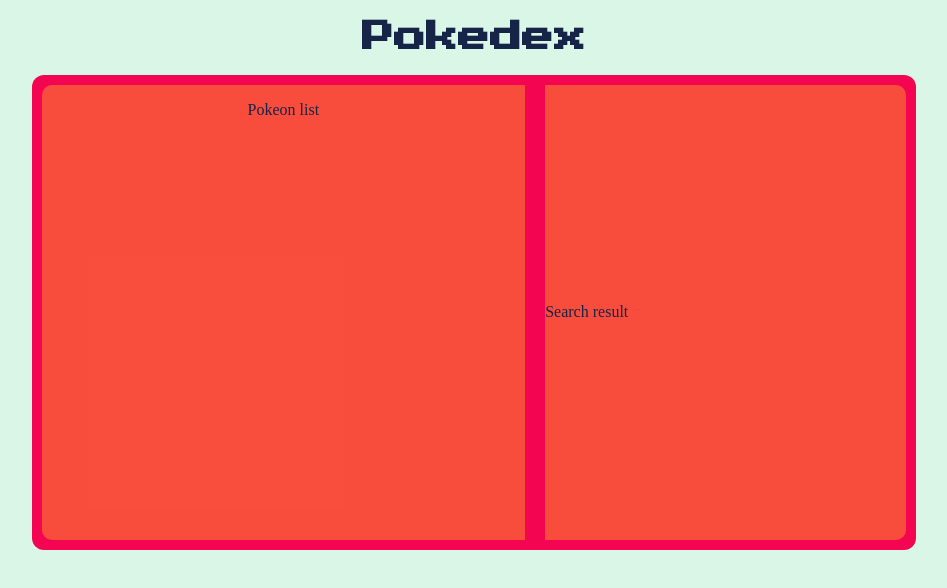
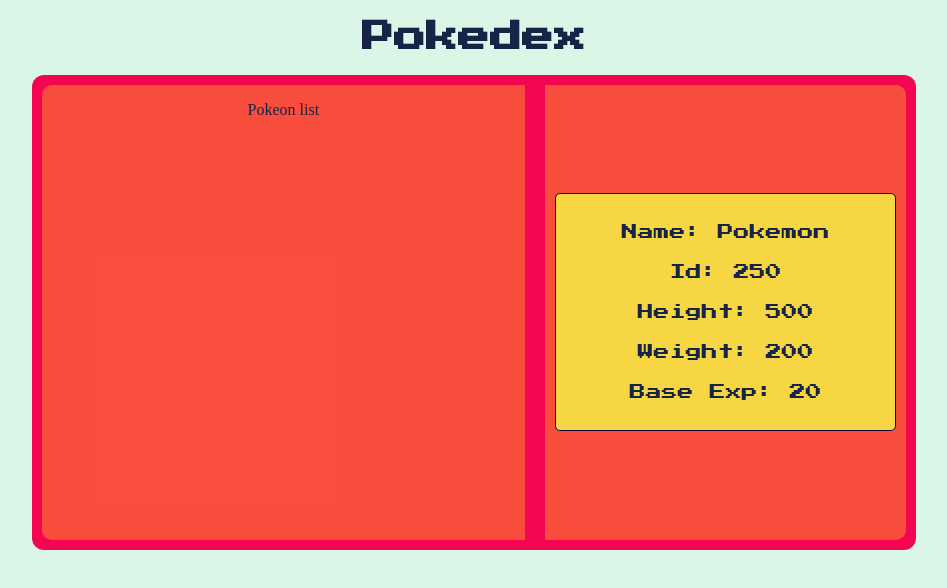
Before and after one commit to anandbaraik/pokedex, a React (Create React App) app: page / in a window 1280 px wide. Shown: the top 588 px of the page, without its empty margins (166-1113 px from the left). Built offline with nearby package versions, Linux system fonts and the light colour scheme.

Commit message:
feat:pokedex search result implemented

```diff
--- /dev/null
+++ b/src/components/PokeSearchResult/PokeSearchResult.css
@@ -0,0 +1,15 @@
+.poke-result-card {
+  display: flex;
+  flex-direction: column;
+  align-items: center;
+  justify-content: center;
+  background-color: #f6d743;
+  border: 1px solid #120136;
+  border-radius: 5px;
+  margin: 10px;
+  padding: 10px;
+  flex-grow: 1;
+  min-width: 150px;
+  font-family: "Press Start 2P", cursive;
+  line-height: 1.5;
+}
--- /dev/null
+++ b/src/components/PokeSearchResult/PokeSearchResult.tsx
@@ -0,0 +1,35 @@
+import React from 'react'
+import "./PokeSearchResult.css";
+export default function PokeSearchResult() {
+  const selectedPoke = true;
+  return (
+    <div className='poke-result-card'>
+        {
+          selectedPoke
+          ? (
+            <div>
+              <p>
+                  Name: Pokemon
+              </p>
+              <p>
+                  Id: 250
+              </p>
+              <p>
+                  Height: 500
+              </p>
+              <p>
+                  Weight: 200
+              </p>
+              <p>
+                  Base Exp: 20
+              </p>
+            </div>
+          ) : (
+            <h2>
+              Welcome to the Pokedex
+            </h2>
+          )
+        }
+    </div>
+  )
+}
--- a/src/components/Pokedex/Pokedex.tsx
+++ b/src/components/Pokedex/Pokedex.tsx
@@ -1,4 +1,5 @@
 import React from 'react'
+import PokeSearchResult from '../PokeSearchResult/PokeSearchResult'
 import "./Pokedex.css"
 export default function Pokedex() {
   return (
@@ -7,7 +8,7 @@ export default function Pokedex() {
         <p>Pokeon list</p>
       </div>
       <div className='pokedex-search-result-container'>
-        <p>Search result</p>
+        <PokeSearchResult/>
       </div>
     </div>
   )
```
